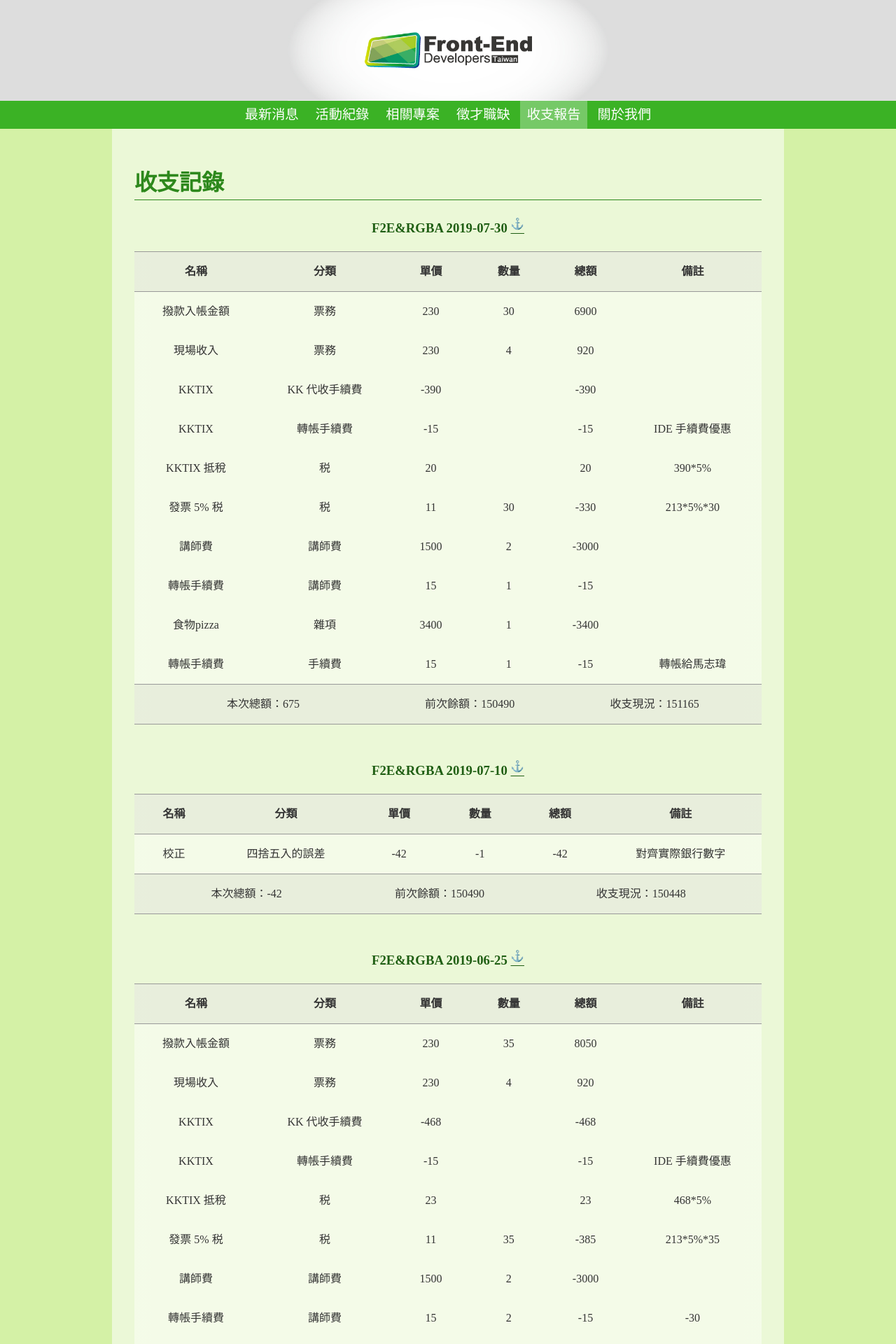
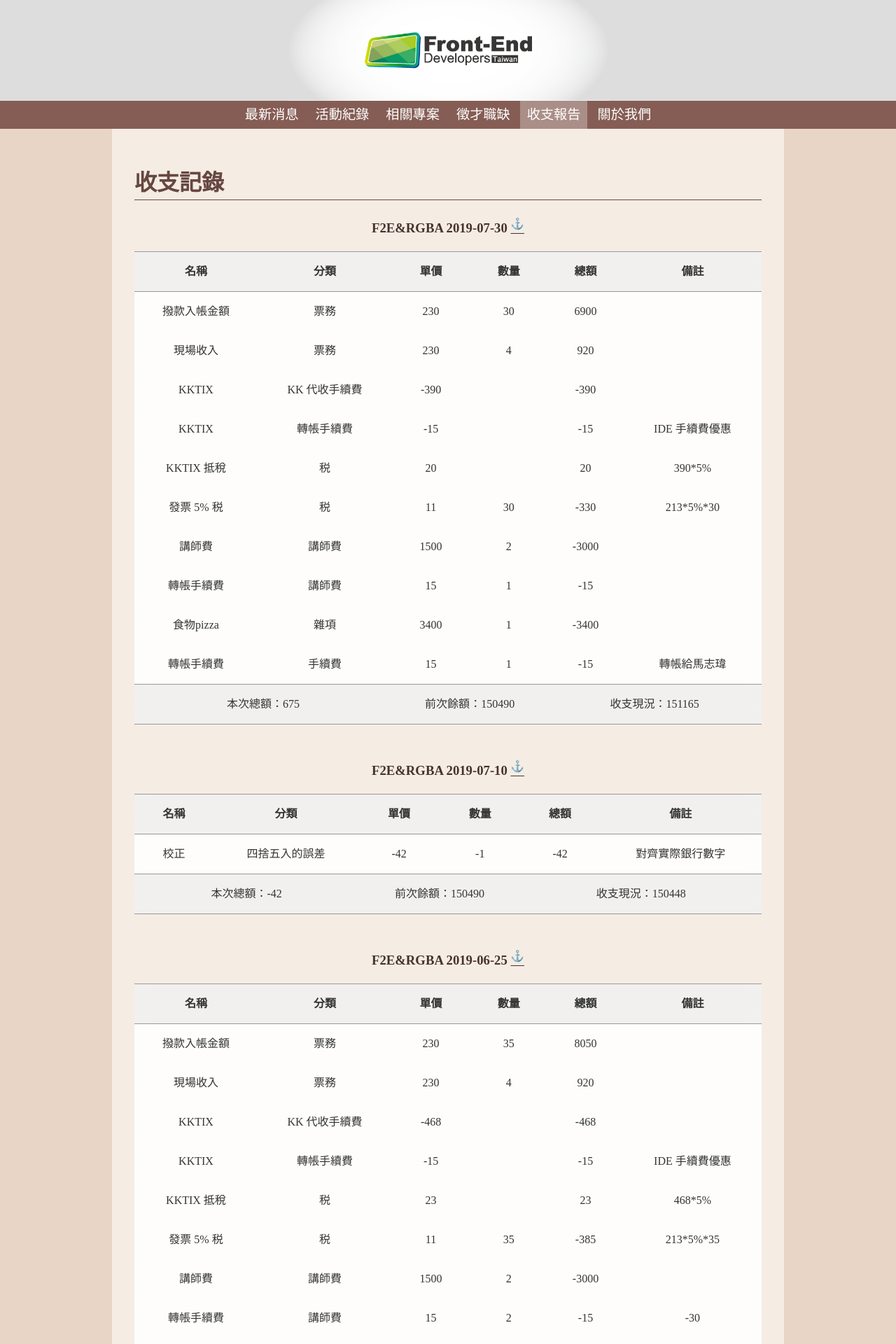
Before and after one commit to familytalktw/familytalktw.github.io, a Jekyll site: the page built from records.html, in a window 1280 px wide. Shown: the top 1920 px of the page at 70% size. Built offline with Jekyll 4.4.1, drawn with Linux system fonts in a browser that asks for light colours.

Commit message:
Change theme color styles.

```diff
--- a/_sass/_color.scss
+++ b/_sass/_color.scss
@@ -4,10 +4,10 @@ $white-bgc-hover: rgba($white,.7);
 
 $black: #000;
 
-$main-color: #3bb225;
-$main-bgc: #D4F1A6;
+$main-color: #855D54;
+$main-bgc: #E9D5C5;
 $main-bgc-dark: darken($main-bgc, 10%);
-$second-color: #bfea7a;
+$second-color: #F0D4D4;
 $font-color: #343434;
 $font-color-hover: #343434;
-$footer-color: #127158;
+$footer-color: #785c55;
```
